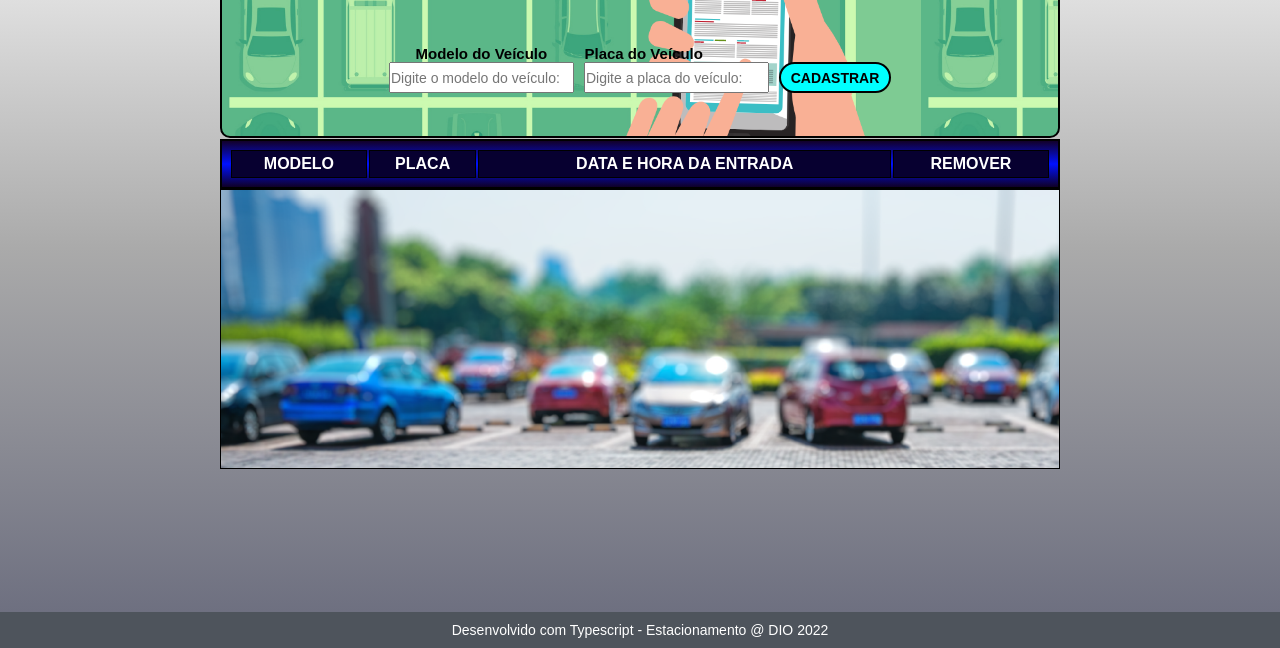
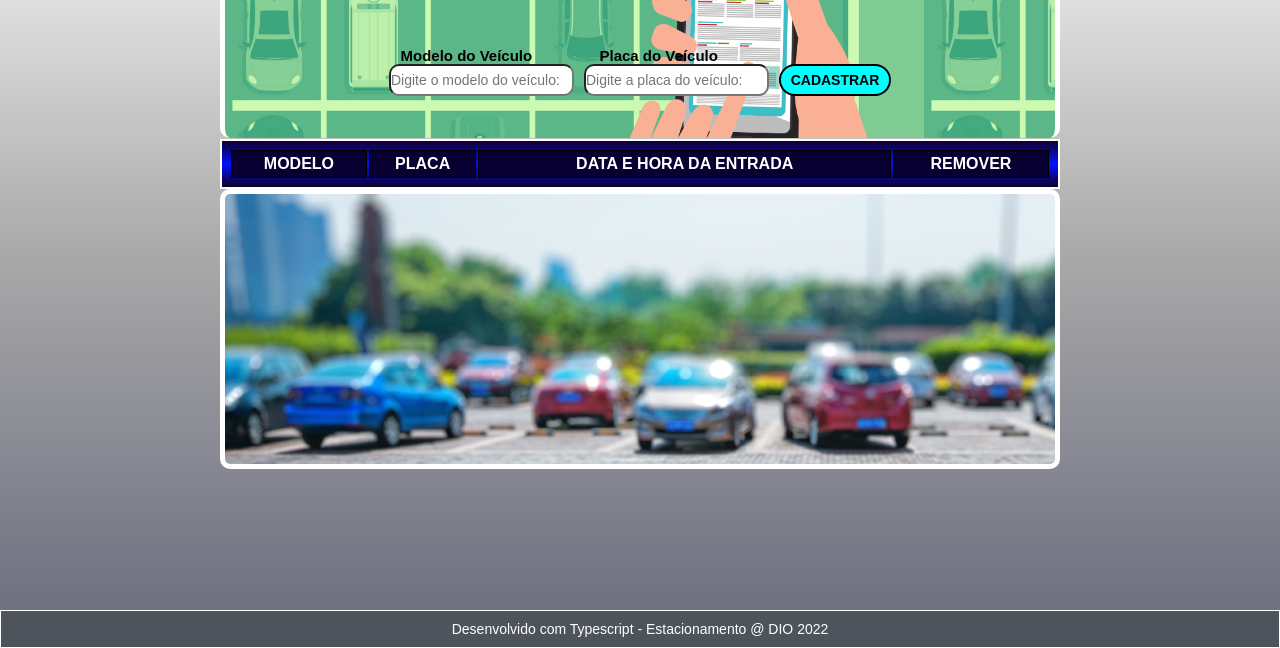
Before and after one commit to 93MarlonSilva/Parking-control-DIO, a plain HTML site: page pagina/index.html in a window 1280 px wide. Shown: the part 152-800 px from the top of the page. Drawn offline with Linux system fonts and the light colour scheme.

Commit message:
Change styles

```diff
--- a/src/css/styles.css
+++ b/src/css/styles.css
@@ -19,7 +19,8 @@ body {
 .container {
     background-image: url('/src/img/img.png') ;
     display: flex;
-    border: 2px solid black;
+    border: 5px solid rgb(255, 255, 255);
+    border-bottom: none;
     height: 15rem;
     padding: 5rem;
     width: 60em;
@@ -71,7 +72,7 @@ body {
 }
 
 .placa {
-    margin-left: 15px;
+    margin-left: 45px;
     width: 15rem;
     font-size: 15px;
     font-weight: bold;
@@ -81,12 +82,14 @@ body {
     display: flex;
     margin-right: 5px;
     width: flex;
+    border-radius: 10px;
 }
 
 #placa {
     display: flex;
     width: auto;
     margin-left: 5px;
+    border-radius: 10px;
 }
 
 h1 {
@@ -121,7 +124,7 @@ tr {
 
 table {
     background-image: linear-gradient(rgb(18, 0, 41), rgb(0, 17, 255), rgb(15, 0, 39));
-    border: 2px solid black;
+    border: 2px solid rgb(255, 255, 255);
     padding: 0.5rem;
     width: 60em;
     max-width: 70em;
@@ -137,11 +140,13 @@ footer {
 	bottom: 0;
 	text-align: center;
 	font-weight: 400;
+    border: 1px solid white;
 }
 
 #div-patio {
     background-image: url('/src/img/table.png');
-    border: 0.1px solid black;
+    border: 5px solid rgb(255, 255, 255);
+    border-radius: 10px;
     height: 20rem;
 }
 
```
